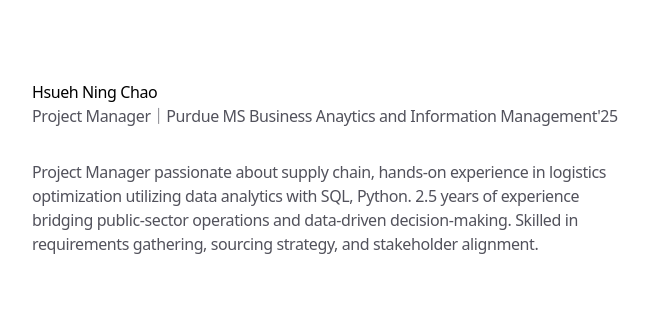
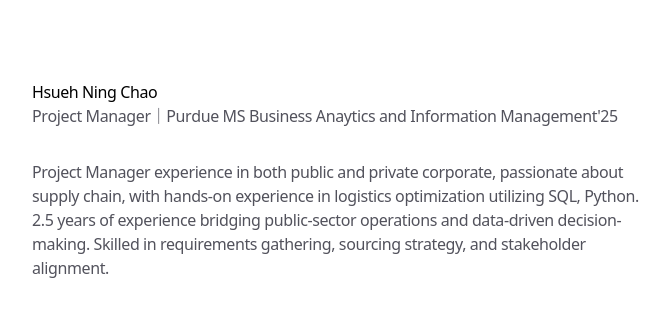
Before and after one commit to hsuehningchao/portfolio, a Next.js app: page / in a window 1280 px wide. Shown: the top 330 px of the page, without its empty margins (304-975 px from the left). Built offline with nearby package versions, Linux system fonts and the light colour scheme.

Commit message:
Update page.tsx

```diff
--- a/app/page.tsx
+++ b/app/page.tsx
@@ -136,10 +136,10 @@ export default function Personal() {
         transition={TRANSITION_SECTION}
       >
         <div className="flex-1">
-          <p className="text-zinc-600 dark:text-zinc-400">
-            Project Manager passionate about supply chain, hands-on experience in logistics optimization utilizing data analytics with SQL, Python.
-            2.5 years of experience bridging public-sector operations and data-driven decision-making. Skilled in
-            requirements gathering, sourcing strategy, and stakeholder alignment.
+          <p className="whitespace-pre-line text-zinc-600 dark:text-zinc-400">
+            Project Manager experience in both public and private corporate, passionate about supply chain, with hands-on experience in logistics optimization utilizing SQL, Python.
+            2.5 years of experience bridging public-sector operations and data-driven decision-making.
+            Skilled in requirements gathering, sourcing strategy, and stakeholder alignment.
           </p>
         </div>
       </motion.section>
```
